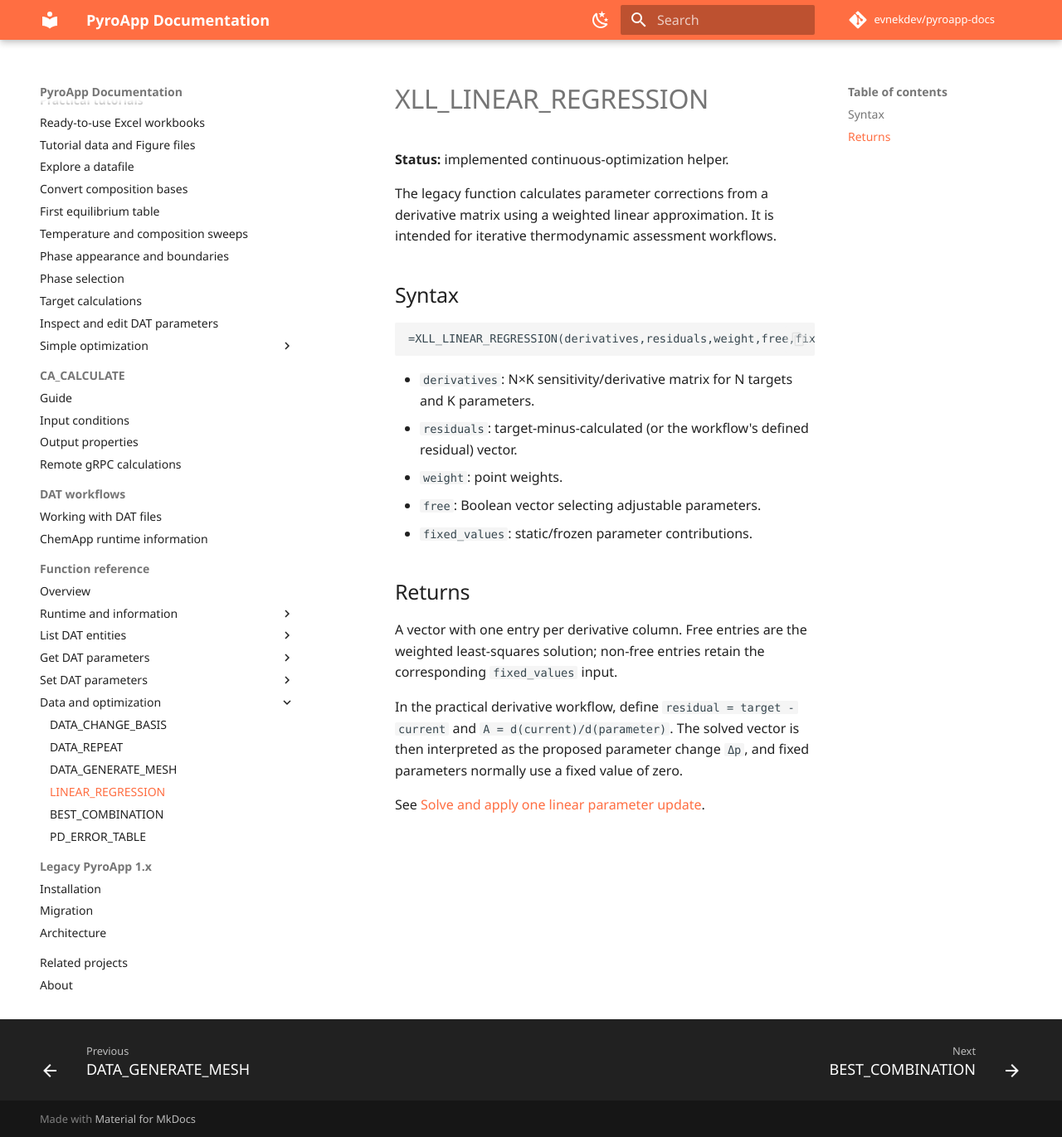
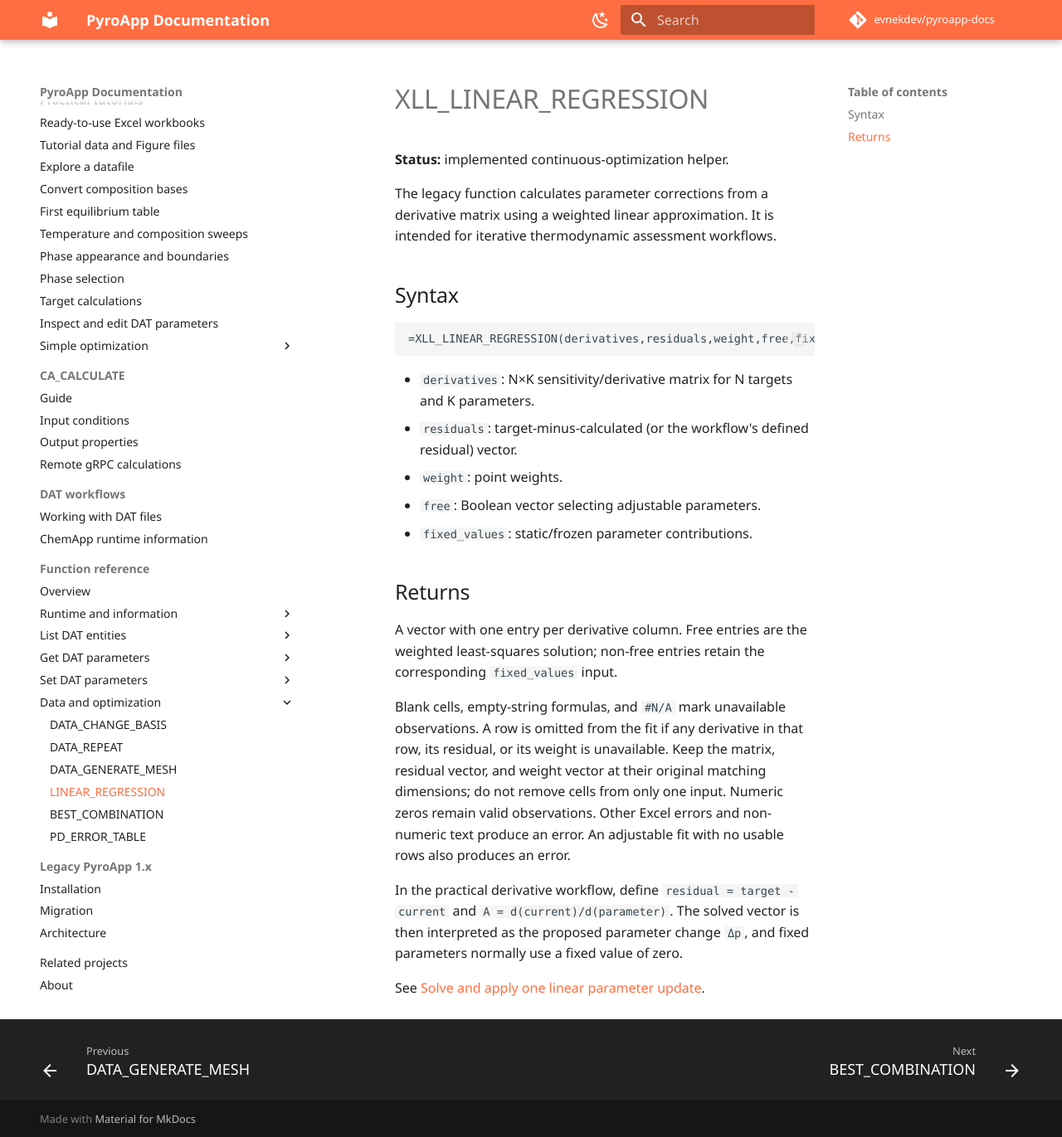
Before and after one commit to evnekdev/pyroapp-docs, an MkDocs documentation site: the page built from docs/functions/linear_regression.md, in a window 1280 px wide and 1371 px high. Shown: the whole window at 83% size. Built offline with MkDocs 1.6.1 and Material for MkDocs 9.7.7, drawn with Linux system fonts in a browser that asks for light colours; some web fonts are replaced; comment, search, counter and statistics services are not loaded.

Commit message:
docs: describe missing rows in optimization fits

```diff
--- a/docs/functions/linear_regression.md
+++ b/docs/functions/linear_regression.md
@@ -20,6 +20,8 @@ The legacy function calculates parameter corrections from a derivative matrix us
 
 A vector with one entry per derivative column. Free entries are the weighted least-squares solution; non-free entries retain the corresponding `fixed_values` input.
 
+Blank cells, empty-string formulas, and `#N/A` mark unavailable observations. A row is omitted from the fit if any derivative in that row, its residual, or its weight is unavailable. Keep the matrix, residual vector, and weight vector at their original matching dimensions; do not remove cells from only one input. Numeric zeros remain valid observations. Other Excel errors and non-numeric text produce an error. An adjustable fit with no usable rows also produces an error.
+
 In the practical derivative workflow, define `residual = target - current` and `A = d(current)/d(parameter)`. The solved vector is then interpreted as the proposed parameter change `Δp`, and fixed parameters normally use a fixed value of zero.
 
 See [Solve and apply one linear parameter update](../tutorials/optimization/linear-update.md).
```
Also changed, not shown: docs/functions/best_combination.md (+2 -0 lines).
